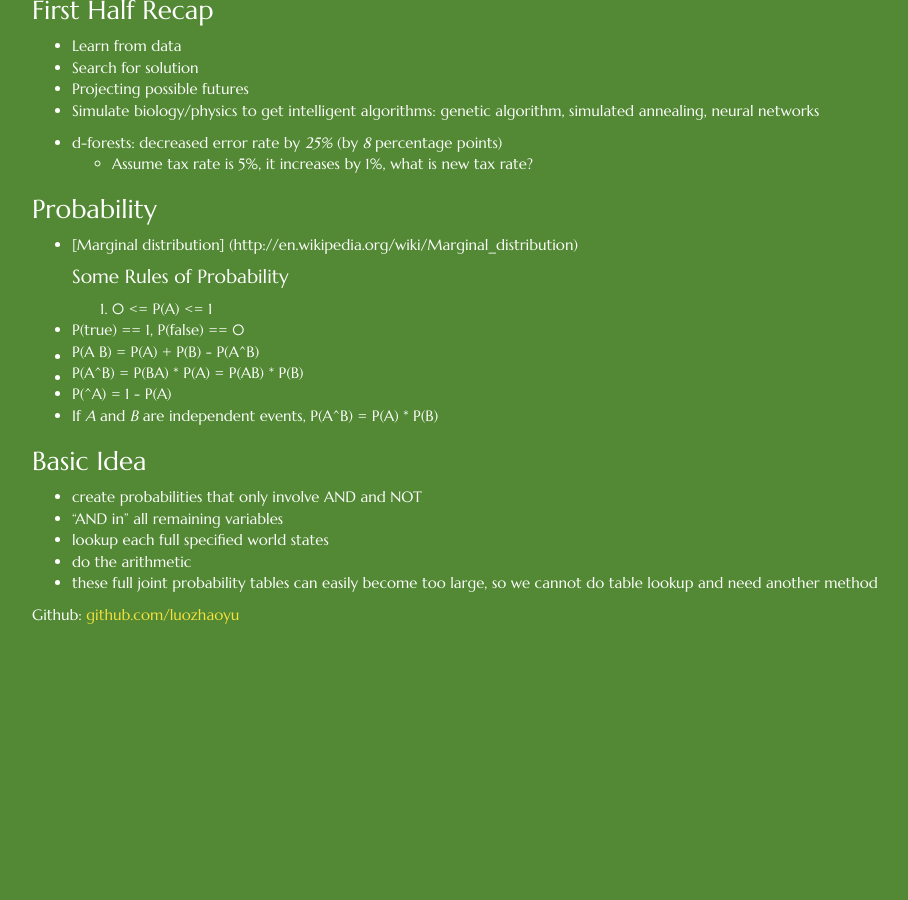
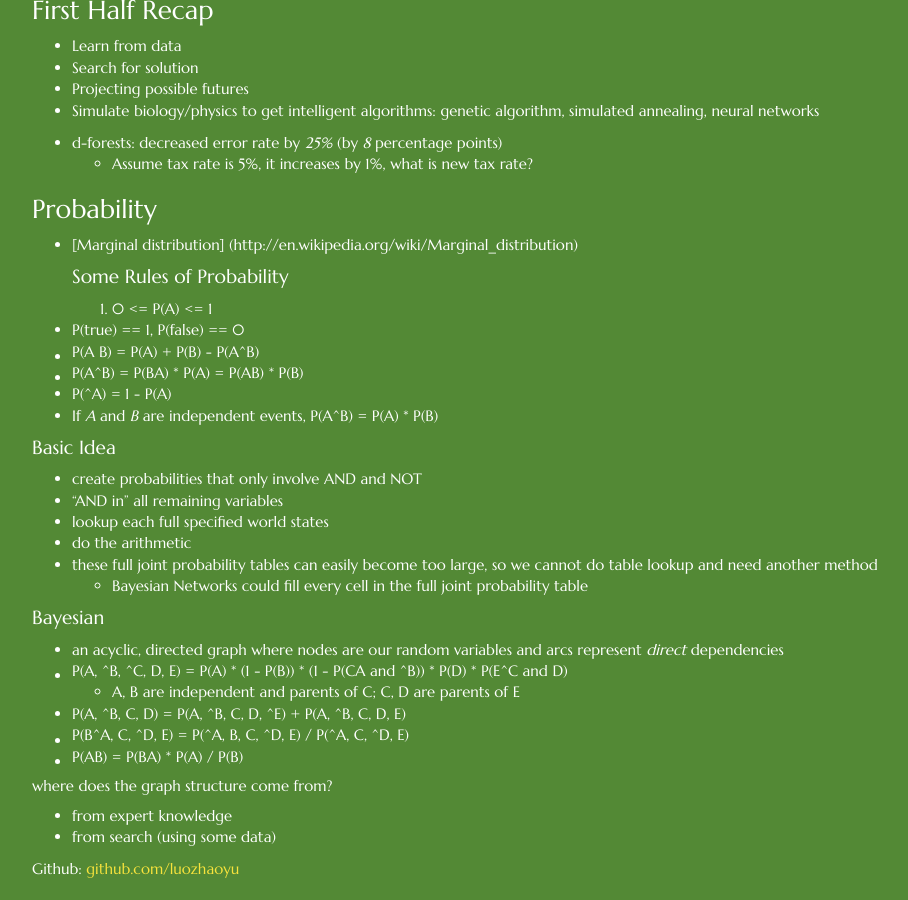
Before and after one commit to luozhaoyu/luozhaoyu.github.io, a Jekyll site: the page built from _posts/2014-09-05-AI.md, in a window 1280 px wide and 900 px high, scrolled down 3504 px. Shown: the whole window, without its empty margins (38-946 px from the left). Built offline with Jekyll 4.4.1, drawn with Linux system fonts in a browser that asks for light colours; nearby versions of some CDN libraries; Markdown is read by kramdown in place of the engine named in the settings; before the commit the page ends 4150 px from its top, so only the background shows below that.

Commit message:
update NLP

```diff
--- a/_posts/2014-09-05-AI.md
+++ b/_posts/2014-09-05-AI.md
@@ -175,9 +175,22 @@ Interesting idea: let the fitness function eval as well, called coevaluation
 - P(^A) = 1 - P(A)
 - If *A* and *B* are independent events, P(A^B) = P(A) * P(B)
 
-### Basic Idea
+#### Basic Idea
 * create probabilities that only involve AND and NOT
 * "AND in" all remaining variables
 * lookup each full specified world states
 * do the arithmetic
 * these full joint probability tables can easily become too large, so we cannot do table lookup and need another method
+    * Bayesian Networks could fill every cell in the full joint probability table
+
+#### Bayesian
+* an acyclic, directed graph where nodes are our random variables and arcs represent *direct* dependencies
+* P(A, ^B, ^C, D, E) = P(A) * (1 - P(B)) * (1 - P(C|A and ^B)) * P(D) * P(E|^C and D)
+    * A, B are independent and parents of C; C, D are parents of E
+* P(A, ^B, C, D) = P(A, ^B, C, D, ^E) + P(A, ^B, C, D, E)
+* P(B|^A, C, ^D, E) = P(^A, B, C, ^D, E) / P(^A, C, ^D, E)
+* P(A|B) = P(B|A) * P(A) / P(B)
+
+##### where does the graph structure come from?
+* from expert knowledge
+* from search (using some data)
```
Also changed, not shown: _posts/2014-09-10-NLP.md (+7 -0 lines), _posts/2014-10-27-AFS.md (+2 -0 lines).
